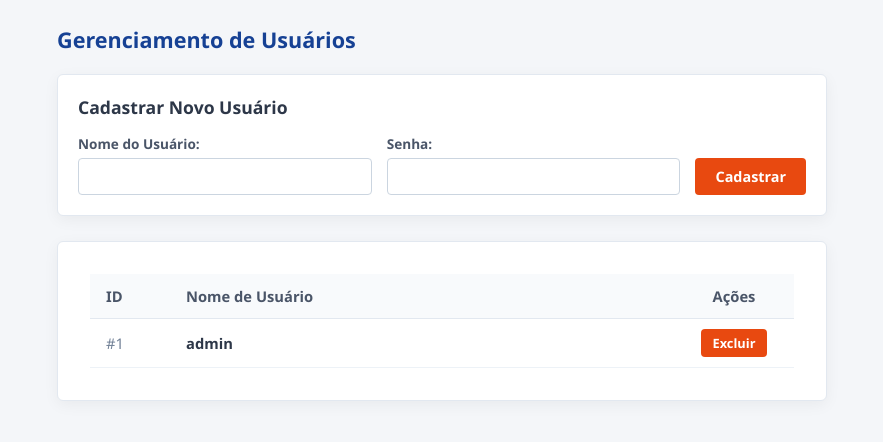
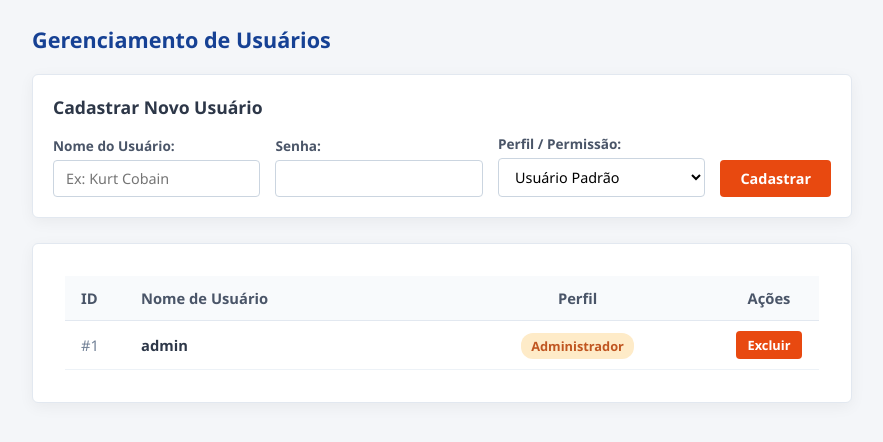
Before and after one commit to matheusbonenti-spec/aomosarifado, a Flask app: page /usuarios in a window 1280 px wide. Shown: the part 60-502 px from the top of the page, without its empty margins (198-1081 px from the left). Run offline with Flask 3, Linux system fonts and the light colour scheme; a user stored in the database is signed in; data comes from the database, SQL or seed files in the repository.

```diff
--- a/app.py
+++ b/app.py
@@ -33,9 +33,23 @@ def inicializar_banco():
             CREATE TABLE IF NOT EXISTS usuarios (
                 id INT AUTO_INCREMENT PRIMARY KEY,
                 usuario VARCHAR(50) UNIQUE NOT NULL,
-                senha VARCHAR(255) NOT NULL
+                senha VARCHAR(255) NOT NULL,
+                tipo VARCHAR(20) DEFAULT 'padrao'
             )
         """)
+
+        # Adiciona a coluna 'tipo' caso a tabela já existisse sem ela
+        try:
+            cursor.execute("ALTER TABLE usuarios ADD COLUMN tipo VARCHAR(20) DEFAULT 'padrao'")
+        except:
+            pass
+
+        # Garante que o utilizador 'admin' existe e é do tipo 'admin'
+        cursor.execute("SELECT * FROM usuarios WHERE usuario = 'admin'")
+        if not cursor.fetchone():
+            cursor.execute("INSERT INTO usuarios (usuario, senha, tipo) VALUES ('admin', 'admin', 'admin')")
+        else:
+            cursor.execute("UPDATE usuarios SET tipo = 'admin' WHERE usuario = 'admin'")
 
         cursor.execute("""
             CREATE TABLE IF NOT EXISTS produtos (
@@ -57,10 +71,6 @@ def inicializar_banco():
                 data_movimentacao TIMESTAMP DEFAULT CURRENT_TIMESTAMP
             )
         """)
-
-        cursor.execute("SELECT * FROM usuarios WHERE usuario = 'admin'")
-        if not cursor.fetchone():
-            cursor.execute("INSERT INTO usuarios (usuario, senha) VALUES ('admin', 'admin')")
 
         conn.commit()
         cursor.close()
@@ -99,6 +109,7 @@ def login():
         if user:
             session['user_id'] = user['id']
             session['usuario'] = user['usuario']
+            session['tipo'] = user.get('tipo', 'padrao')
             flash('Login realizado com sucesso!', 'success')
             return redirect(url_for('estoque'))
         else:
@@ -253,12 +264,16 @@ def usuarios():
     if request.method == 'POST':
         usuario = request.form['usuario'].strip()
         senha = request.form['senha'].strip()
+        tipo = request.form.get('tipo', 'padrao')
 
-        cursor.execute("INSERT INTO usuarios (usuario, senha) VALUES (%s, %s)", (usuario, senha))
-        conn.commit()
-        flash('Usuário cadastrado com sucesso!', 'success')
+        try:
+            cursor.execute("INSERT INTO usuarios (usuario, senha, tipo) VALUES (%s, %s, %s)", (usuario, senha, tipo))
+            conn.commit()
+            flash('Usuário cadastrado com sucesso!', 'success')
+        except Exception as e:
+            flash('Erro ao cadastrar usuário. O nome de usuário já pode existir.', 'danger')
 
-    cursor.execute("SELECT id, usuario FROM usuarios ORDER BY usuario ASC")
+    cursor.execute("SELECT id, usuario, tipo FROM usuarios ORDER BY usuario ASC")
     lista_usuarios = cursor.fetchall()
     cursor.close()
     conn.close()
@@ -278,4 +293,4 @@ def deletar_usuario(id):
     return redirect(url_for('usuarios'))
 
 if __name__ == '__main__':
-    app.run(debug=True, port=5001)
+    app.run(debug=True, port=5000)
--- a/templates/historico.html
+++ b/templates/historico.html
@@ -44,7 +44,7 @@
                         <td style="padding: 10px 16px; font-weight: 600; color: #2d3748;">{{ m.produto_nome }}</td>
                         <td style="padding: 10px 16px; color: #4a5568;">{{ m.usuario_nome }}</td>
                         <td style="padding: 10px 16px; text-align: center;">
-                            <span style="background-color: #fff5f5; color: #e53e3e; padding: 3px 8px; border-radius: 4px; font-weight: 600;">
+                            <span style="background-color: #fff5f5; color: #E84910; padding: 3px 8px; border-radius: 4px; font-weight: 600;">
                                 -{{ m.quantidade_retirada }}
                             </span>
                         </td>
--- a/templates/login.html
+++ b/templates/login.html
@@ -26,7 +26,7 @@
                 {% with messages = get_flashed_messages(with_categories=true) %}
                   {% if messages %}
                     {% for category, message in messages %}
-                      <div class="alert alert-{{ category }}" style="padding: 10px; margin-bottom: 15px; border-radius: 4px; font-size: 0.9rem; background-color: #f8d7da; color: #721c24; border: 1px solid #f5c6cb;">
+                      <div class="alert alert-{{ category }}" style="padding: 10px; margin-bottom: 15px; border-radius: 4px; font-size: 0.9rem; background-color: #f8d7da; color: #000000; border: 1px solid #f5c6cb;">
                           {{ message }}
                       </div>
                     {% endfor %}
--- a/templates/relatorio.html
+++ b/templates/relatorio.html
@@ -46,7 +46,7 @@
         <!-- Ações no Relatório -->
         <div class="no-print" style="display: flex; justify-content: space-between; align-items: center; margin-bottom: 25px; padding-bottom: 15px; border-bottom: 1px solid #edf2f7;">
             <a href="{{ url_for('estoque') }}" style="color: #164194; text-decoration: none; font-weight: 500; font-size: 0.9rem;">Voltar ao Estoque</a>
-            <button onclick="window.print()" class="btn" style="background-color: #164194; color: white; border: none; padding: 8px 16px; font-weight: 600; border-radius: 4px; cursor: pointer; font-size: 0.9rem;">
+            <button onclick="window.print()" class="btn" style="background-color: #E84910; color: white; border: none; padding: 8px 16px; font-weight: 600; border-radius: 4px; cursor: pointer; font-size: 0.9rem;">
                 Imprimir / Salvar PDF
             </button>
         </div>
--- a/templates/usuarios.html
+++ b/templates/usuarios.html
@@ -25,7 +25,7 @@
         </nav>
     </header>
 
-    <div class="container" style="max-width: 800px; margin: 25px auto; padding: 0 15px;">
+    <div class="container" style="max-width: 850px; margin: 25px auto; padding: 0 15px;">
 
         <!-- Mensagens Flash -->
         {% with messages = get_flashed_messages(with_categories=true) %}
@@ -43,14 +43,22 @@
             <h3 style="margin-top: 0; color: #2d3748; font-size: 1.1rem; margin-bottom: 15px;">Cadastrar Novo Usuário</h3>
 
             <form action="{{ url_for('usuarios') }}" method="POST" style="display: flex; gap: 15px; flex-wrap: wrap; align-items: flex-end;">
-                <div style="flex: 1; min-width: 200px;">
+                <div style="flex: 1; min-width: 180px;">
                     <label style="font-weight: 600; font-size: 0.85rem; color: #4a5568; display: block; margin-bottom: 5px;">Nome do Usuário:</label>
-                    <input type="text" name="usuario" required class="form-control" style="width: 100%; padding: 8px 12px; border: 1px solid #cbd5e0; border-radius: 4px; font-size: 0.9rem;">
+                    <input type="text" name="usuario" required class="form-control" placeholder="Ex: Kurt Cobain" style="width: 100%; padding: 8px 12px; border: 1px solid #cbd5e0; border-radius: 4px; font-size: 0.9rem;">
                 </div>
 
-                <div style="flex: 1; min-width: 200px;">
+                <div style="flex: 1; min-width: 180px;">
                     <label style="font-weight: 600; font-size: 0.85rem; color: #4a5568; display: block; margin-bottom: 5px;">Senha:</label>
                     <input type="password" name="senha" required class="form-control" style="width: 100%; padding: 8px 12px; border: 1px solid #cbd5e0; border-radius: 4px; font-size: 0.9rem;">
+                </div>
+
+                <div style="flex: 1; min-width: 160px;">
+                    <label style="font-weight: 600; font-size: 0.85rem; color: #4a5568; display: block; margin-bottom: 5px;">Perfil / Permissão:</label>
+                    <select name="tipo" class="form-control" style="width: 100%; padding: 8px 12px; border: 1px solid #cbd5e0; border-radius: 4px; font-size: 0.9rem; background-color: white;">
+                        <option value="padrao">Usuário Padrão</option>
+                        <option value="admin">Administrador</option>
+                    </select>
                 </div>
 
                 <button type="submit" class="btn" style="background-color: #E84910; color: white; border: none; padding: 9px 20px; font-weight: 600; border-radius: 4px; cursor: pointer; font-size: 0.9rem;">
@@ -64,9 +72,10 @@
             <table style="width: 100%; border-collapse: collapse; font-size: 0.92rem;">
                 <thead>
                     <tr style="background-color: #f8fafc; border-bottom: 1px solid #e2e8f0; text-align: left; color: #4a5568;">
-                        <th style="padding: 12px 16px; width: 80px;">ID</th>
+                        <th style="padding: 12px 16px; width: 60px;">ID</th>
                         <th style="padding: 12px 16px;">Nome de Usuário</th>
-                        <th style="padding: 12px 16px; text-align: center; width: 120px;">Ações</th>
+                        <th style="padding: 12px 16px; text-align: center;">Perfil</th>
+                        <th style="padding: 12px 16px; text-align: center; width: 100px;">Ações</th>
                     </tr>
                 </thead>
                 <tbody>
@@ -74,6 +83,17 @@
                     <tr style="border-bottom: 1px solid #edf2f7;">
                         <td style="padding: 10px 16px; color: #718096;">#{{ u.id }}</td>
                         <td style="padding: 10px 16px; font-weight: 600; color: #2d3748;">{{ u.usuario }}</td>
+                        <td style="padding: 10px 16px; text-align: center;">
+                            {% if u.tipo == 'admin' %}
+                            <span style="background-color: #feebc8; color: #c05621; padding: 4px 10px; border-radius: 12px; font-size: 0.8rem; font-weight: 600;">
+                                Administrador
+                            </span>
+                            {% else %}
+                            <span style="background-color: #e2e8f0; color: #4a5568; padding: 4px 10px; border-radius: 12px; font-size: 0.8rem; font-weight: 500;">
+                                Usuário Padrão
+                            </span>
+                            {% endif %}
+                        </td>
                         <td style="padding: 10px 16px; text-align: center;">
                             <form action="{{ url_for('deletar_usuario', id=u.id) }}" method="POST" onsubmit="return confirm('Deseja realmente remover este usuário?');">
                                 <button type="submit" class="btn" style="background-color: #E84910; color: white; border: none; padding: 5px 12px; border-radius: 4px; font-size: 0.8rem; cursor: pointer;">
@@ -84,7 +104,7 @@
                     </tr>
                     {% else %}
                     <tr>
-                        <td colspan="3" style="text-align: center; padding: 20px; color: #a0aec0;">Nenhum usuário cadastrado.</td>
+                        <td colspan="4" style="text-align: center; padding: 20px; color: #a0aec0;">Nenhum usuário cadastrado.</td>
                     </tr>
                     {% endfor %}
                 </tbody>
```
